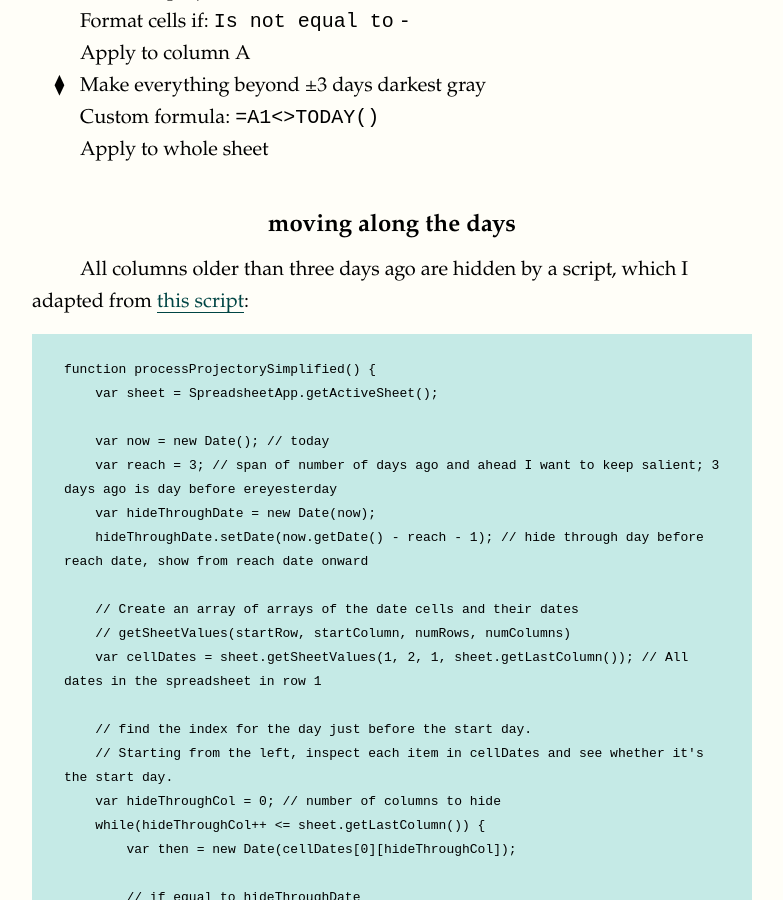
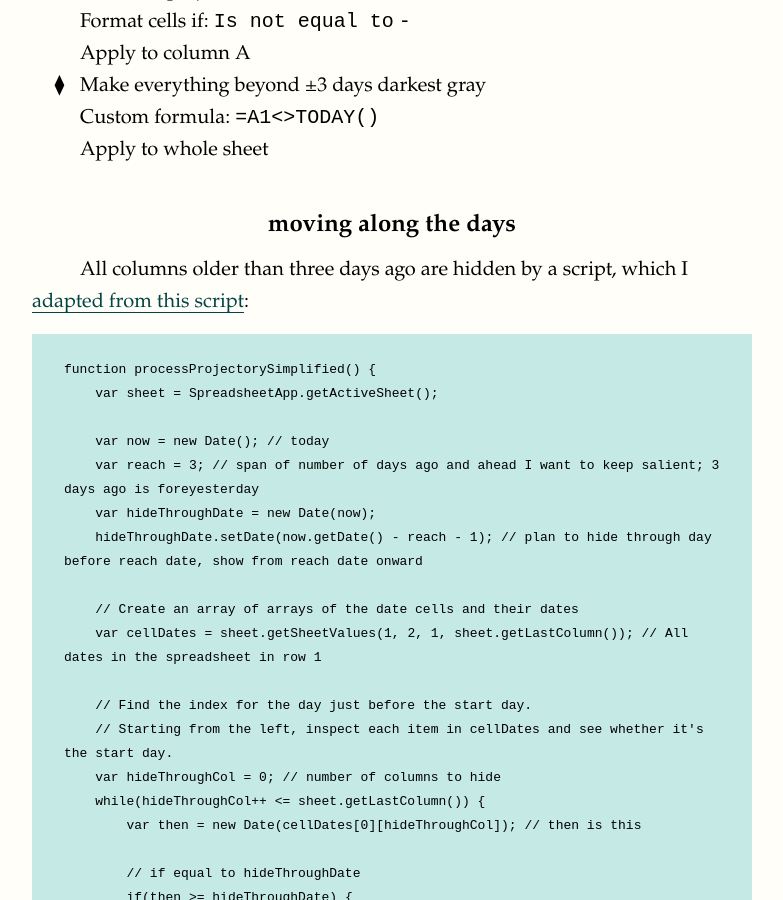
Before and after one commit to aubrielee/aubrielee.github.io, a Jekyll site: the page built from project-management.md, in a window 1280 px wide and 900 px high, scrolled down 2808 px. Shown: the whole window, without its empty margins (248-1031 px from the left). Built offline with Jekyll 4.4.1, drawn with Linux system fonts in a browser that asks for light colours; nearby versions of some CDN libraries; some web fonts are replaced; some of the changed text lies outside the part shown.

Commit message:
Update project-management.md

````diff
--- a/project-management.md
+++ b/project-management.md
@@ -57,26 +57,25 @@ Custom formula: `=A1<>TODAY()`  <br>
 Apply to whole sheet
 
 ## moving along the days
-All columns older than three days ago are hidden by a script, which I adapted from [this script](https://stackoverflow.com/questions/35208357/google-sheets-hiding-columns-based-on-date-in-row-1):
+All columns older than three days ago are hidden by a script, which I [adapted from this script](https://stackoverflow.com/questions/35208357/google-sheets-hiding-columns-based-on-date-in-row-1):
 
 ```js
 function processProjectorySimplified() {
     var sheet = SpreadsheetApp.getActiveSheet();
 
     var now = new Date(); // today
-    var reach = 3; // span of number of days ago and ahead I want to keep salient; 3 days ago is day before ereyesterday
+    var reach = 3; // span of number of days ago and ahead I want to keep salient; 3 days ago is foreyesterday
     var hideThroughDate = new Date(now);
-    hideThroughDate.setDate(now.getDate() - reach - 1); // hide through day before reach date, show from reach date onward
+    hideThroughDate.setDate(now.getDate() - reach - 1); // plan to hide through day before reach date, show from reach date onward
 
     // Create an array of arrays of the date cells and their dates
-    // getSheetValues(startRow, startColumn, numRows, numColumns)
     var cellDates = sheet.getSheetValues(1, 2, 1, sheet.getLastColumn()); // All dates in the spreadsheet in row 1
 
-    // find the index for the day just before the start day.
+    // Find the index for the day just before the start day.
     // Starting from the left, inspect each item in cellDates and see whether it's the start day.
     var hideThroughCol = 0; // number of columns to hide
     while(hideThroughCol++ <= sheet.getLastColumn()) {
-        var then = new Date(cellDates[0][hideThroughCol]);
+        var then = new Date(cellDates[0][hideThroughCol]); // then is this
 
         // if equal to hideThroughDate
         if(then >= hideThroughDate) {
@@ -84,14 +83,15 @@ function processProjectorySimplified() {
         }
     }
 
-    //bounds check
+    // Bounds check
     if(hideThroughCol > sheet.getLastColumn()) return;
 
-    // hide all date columns through hideThroughDate
+    // Hide all date columns through hideThroughDate
     sheet.hideColumn(sheet.getRange(1, 2, 1, hideThroughCol)); // row 1, column B, for one row, for number of columns defined by hideThroughCol
 
+    // 2021.08.28 set text wrapping to clip for days before today
     var lastFewDays = sheet.getRange(1, hideThroughCol+1, sheet.getLastRow(), reach+1); // add 1 to hideThroughCol to push past project column (column A); add 1 to reach to include last column hidden
-    lastFewDays.setWrapStrategy(SpreadsheetApp.WrapStrategy.CLIP); // 2021.08.28 set text wrapping to clip for days before today
+    lastFewDays.setWrapStrategy(SpreadsheetApp.WrapStrategy.CLIP);
 
     Logger.log("Yay!");
 }
````
Also changed, not shown: other parts of project-management.md (+1 -1 lines).
